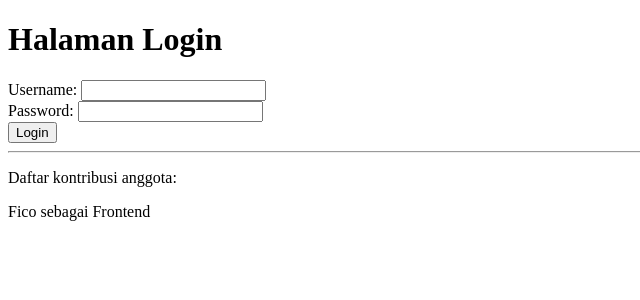
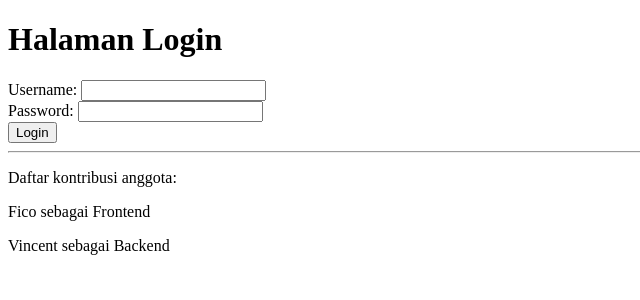
Before and after one commit to vinhartz06/UTS-SE2025-AntrianDigital, a PHP site: page / in a window 1280 px wide. Shown: the top 300 px of the page, without its empty margins (0-640 px from the left). Run offline with PHP 8.4, Linux system fonts and the light colour scheme.

Commit message:
Menambahkan Vincent sebagai

```diff
--- a/index.php
+++ b/index.php
@@ -40,6 +40,7 @@ $err = "Username atau password salah!";
 <div id="anggota">
 <p>Daftar kontribusi anggota:</p>
 <p>Fico sebagai Frontend</p>
+<p>Vincent sebagai Backend</p>
 </div>
 </body>
 </html>
```
